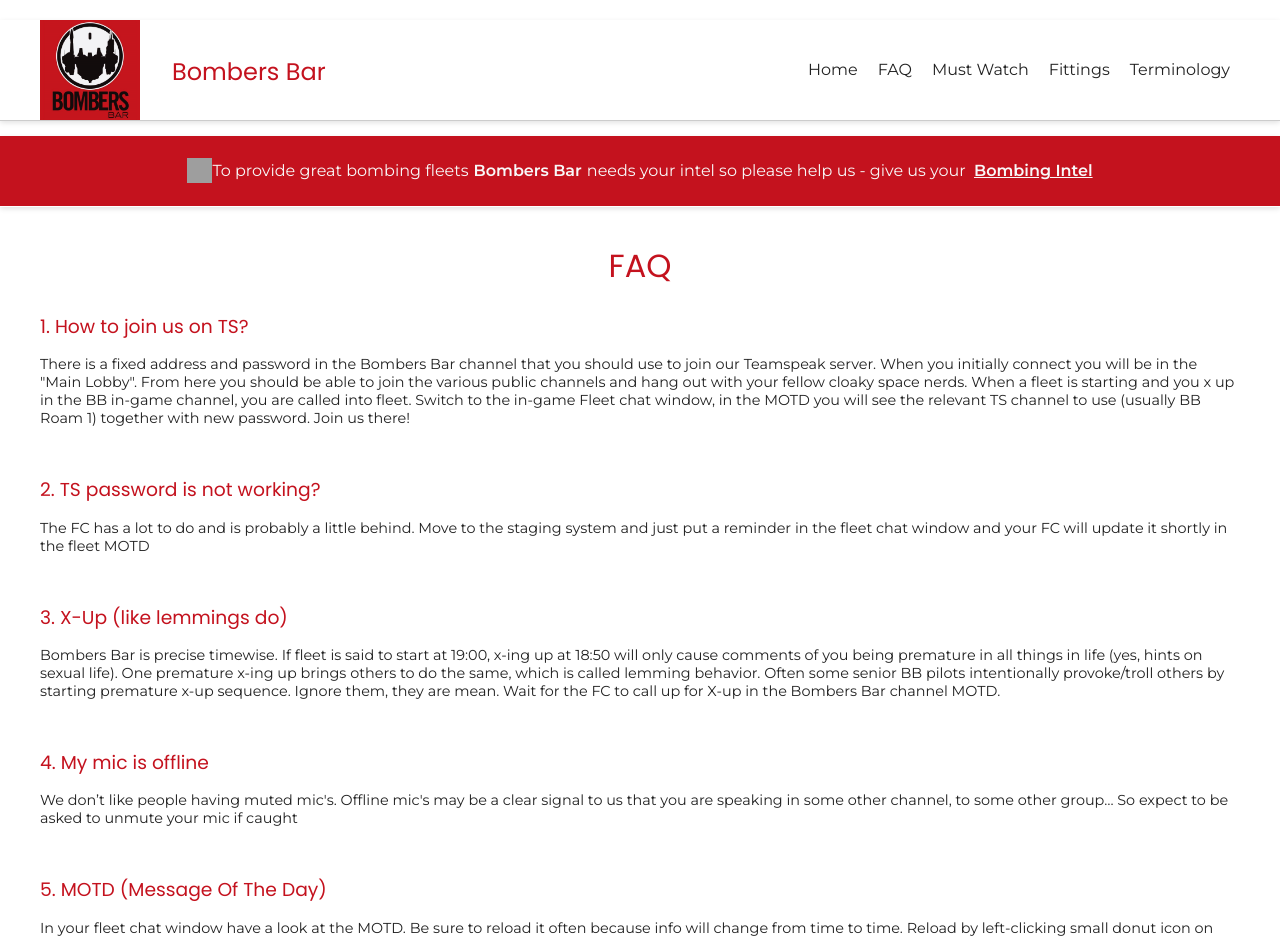
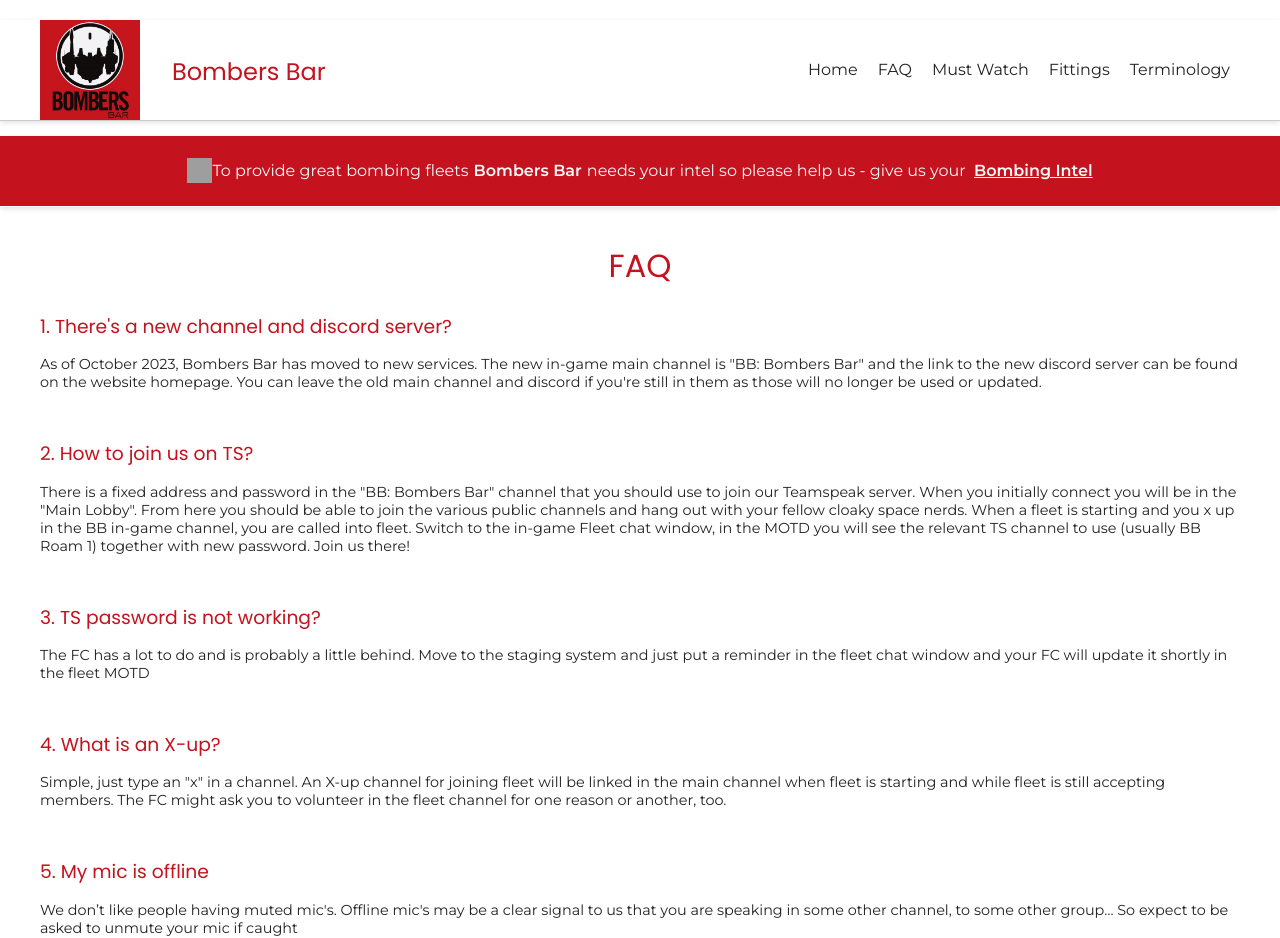
Before and after one commit to BombersBar/website, a React (Create React App) app: page /faq in a window 1280 px wide. Shown: the top 938 px of the page. Built offline with nearby package versions, Linux system fonts and the light colour scheme; grey boxes are pictures that could not be loaded.

Commit message:
Lord faq changes (#37)
* Edited main channel name in the how to join section.

* Updated FAQ page with new info and renumbered the entries.

---------

Co-authored-by: LordInsidiousTroll <lord.insidioustroll@gmail.com>

```diff
--- a/src/Views/Faq.js
+++ b/src/Views/Faq.js
@@ -4,28 +4,31 @@
 // This the faq data, it is mapped to HTML elements below!
 // The reason for this as an array is that we can extract into a rest call later down the line, if we introduce a server
 const faqData = [
-  {
-    "header": "1. How to join us on TS?",
-    "body": "There is a fixed address and password in the Bombers Bar channel that you should use to join our Teamspeak server. When you initially connect you will be in the \"Main Lobby\". From here you should be able to join the various public channels and hang out with your fellow cloaky space nerds. When a fleet is starting and you x up in the BB in-game channel, you are called into fleet. Switch to the in-game Fleet chat window, in the MOTD you will see the relevant TS channel to use (usually BB Roam 1) together with new password. Join us there!"
+  { "header": "1. There's a new channel and discord server?",
+    "body": "As of October 2023, Bombers Bar has moved to new services. The new in-game main channel is \"BB: Bombers Bar\" and the link to the new discord server can be found on the website homepage. You can leave the old main channel and discord if you're still in them as those will no longer be used or updated."
   },
   {
-    "header": "2. TS password is not working?",
+    "header": "2. How to join us on TS?",
+    "body": "There is a fixed address and password in the \"BB: Bombers Bar\" channel that you should use to join our Teamspeak server. When you initially connect you will be in the \"Main Lobby\". From here you should be able to join the various public channels and hang out with your fellow cloaky space nerds. When a fleet is starting and you x up in the BB in-game channel, you are called into fleet. Switch to the in-game Fleet chat window, in the MOTD you will see the relevant TS channel to use (usually BB Roam 1) together with new password. Join us there!"
+  },
+  {
+    "header": "3. TS password is not working?",
     "body": "The FC has a lot to do and is probably a little behind. Move to the staging system and just put a reminder in the fleet chat window and your FC will update it shortly in the fleet MOTD"
   },
   {
-    "header": "3. X-Up (like lemmings do)",
-    "body": "Bombers Bar is precise timewise. If fleet is said to start at 19:00, x-ing up at 18:50 will only cause comments of you being premature in all things in life (yes, hints on sexual life). One premature x-ing up brings others to do the same, which is called lemming behavior. Often some senior BB pilots intentionally provoke/troll others by starting premature x-up sequence. Ignore them, they are mean. Wait for the FC to call up for X-up in the Bombers Bar channel MOTD."
+    "header": "4. What is an X-up?",
+    "body": "Simple, just type an \"x\" in a channel. An X-up channel for joining fleet will be linked in the main channel when fleet is starting and while fleet is still accepting members. The FC might ask you to volunteer in the fleet channel for one reason or another, too."
   },
   {
-    "header": "4. My mic is offline",
+    "header": "5. My mic is offline",
     "body": "We don’t like people having muted mic's. Offline mic's may be a clear signal to us that you are speaking in some other channel, to some other group… So expect to be asked to unmute your mic if caught"
   },
   {
-    "header": "5. MOTD (Message Of The Day)",
+    "header": "6. MOTD (Message Of The Day)",
     "body": "In your fleet chat window have a look at the MOTD. Be sure to reload it often because info will change from time to time. Reload by left-clicking small donut icon on the top and clicking \"Reload MOTD\". The MOTD has some important info such as; who is the fleet BLOPS (Black Ops ship that will bridge us to the target), who is the FC and what staging system you should travel to. The BLOPS and FC pilots are two most important characters in fleet, you should put them in your WATCHLIST. To do this; Rightclick the name of the BLOPS pilot, in that menu open pick “Fleet” then “Add to Watchlist”, repeat for the FC or anybody else you want keep an eye on. You can drag and drop them from the fleet chat window to watchlist also. Keep it as simple as possible and the BLOPS pilot should always be put on the top of the list."
   },
   {
-    "header": "6. Fleet Types",
+    "header": "7. Fleet Types",
     "body": "The general fleet types we run are; Whaling, Amarda, Habakuk, Wolfpack and Bombing fleets. Click here to view the Fleet Types Page which explains each fleet type in more detail."
   },
    {
```
